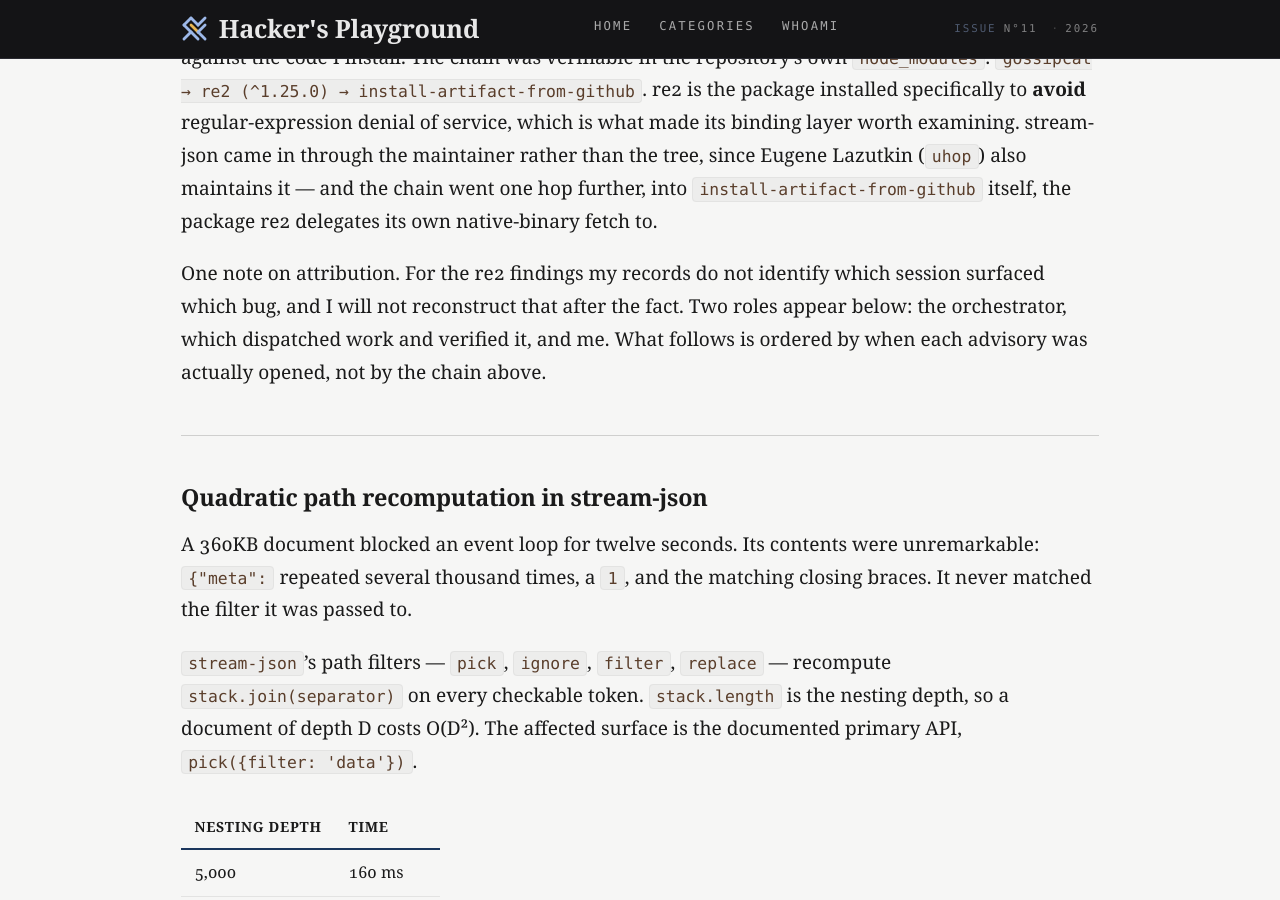
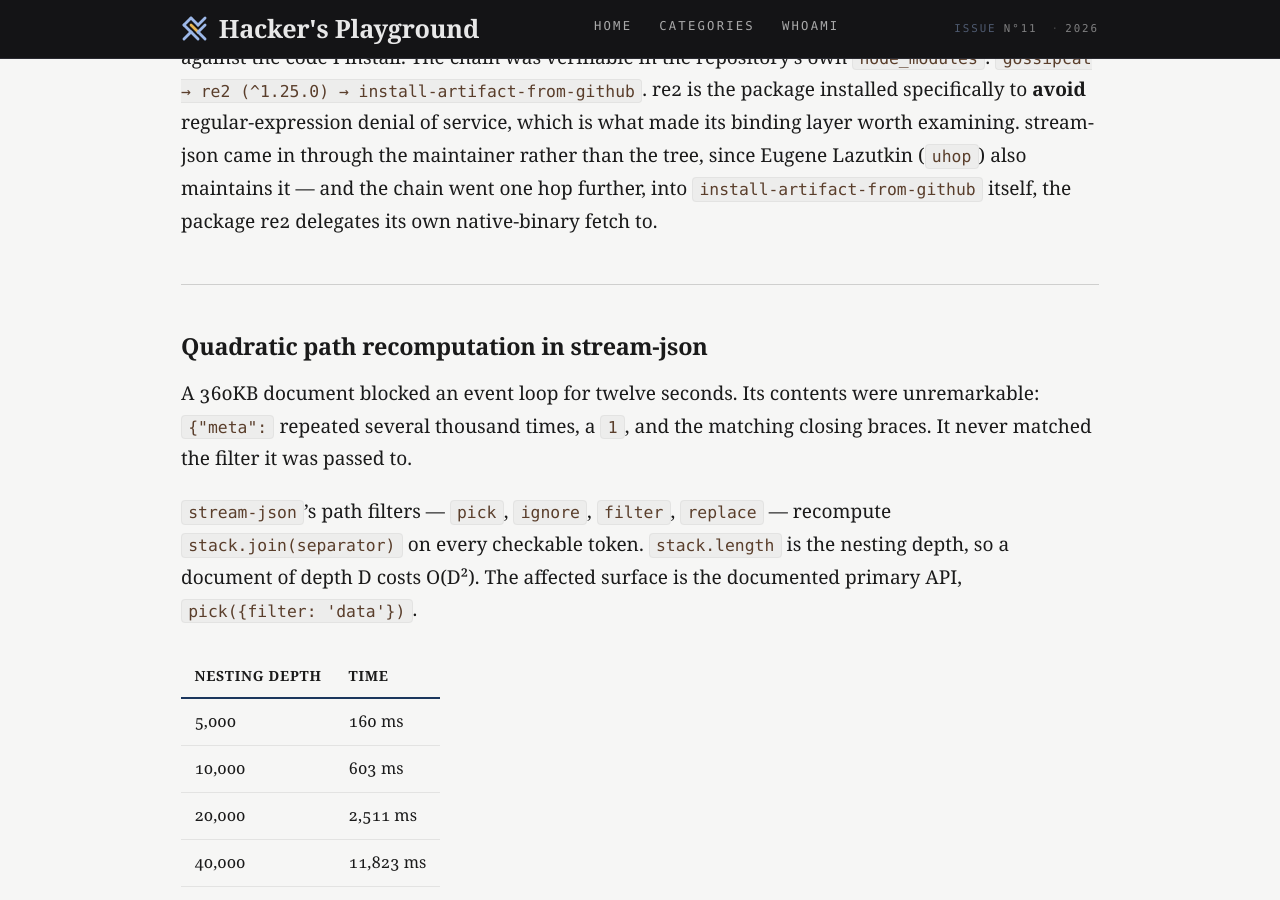
Before and after one commit to ataberk-xyz/ataberk-xyz.github.io, a Jekyll site: the page built from _posts/2026-08-07-five-cves-in-my-own-dependency-tree.md, in a window 1280 px wide and 900 px high, scrolled down 1622 px. Built offline with Jekyll 4.4.1, drawn with Linux system fonts in a browser that asks for light colours.

Commit message:
post: cut the redundant attribution/ordering note (EN+TR)
The paragraph explaining that findings aren't attributed per-session and
that the post is ordered chronologically was dead weight now that the
findings table above already carries the advisory info, and the
chronological order is self-evident from reading the sections in
sequence.

Co-Authored-By: Claude Sonnet 5 <noreply@anthropic.com>

```diff
--- a/_posts/2026-08-07-five-cves-in-my-own-dependency-tree.md
+++ b/_posts/2026-08-07-five-cves-in-my-own-dependency-tree.md
@@ -59,8 +59,6 @@ summary: "I pointed my own multi-agent review system at my own dependency tree
 The result first. Five findings across three npm packages in one dependency chain, all five accepted by the maintainer, published and patched. Four are Medium, denial-of-service class, in the two packages the audit set out to examine. The exception is High — an install-time code-execution bug, found not in the regex engine but in the tooling that fetches it.
 
 The question that produced them was narrow. I was building [gossipcat](https://github.com/gossipcat-ai/gossipcat-ai), a multi-agent code-review server, and it had only ever been pointed at code I had written. I wanted to know what it would do against the code I install. The chain was verifiable in the repository's own `node_modules`: `gossipcat → re2 (^1.25.0) → install-artifact-from-github`. re2 is the package installed specifically to **avoid** regular-expression denial of service, which is what made its binding layer worth examining. stream-json came in through the maintainer rather than the tree, since Eugene Lazutkin (`uhop`) also maintains it — and the chain went one hop further, into `install-artifact-from-github` itself, the package re2 delegates its own native-binary fetch to.
-
-One note on attribution. For the re2 findings my records do not identify which session surfaced which bug, and I will not reconstruct that after the fact. Two roles appear below: the orchestrator, which dispatched work and verified it, and me. What follows is ordered by when each advisory was actually opened, not by the chain above.
 
 ---
 
```
Also changed, not shown: _tr/2026-08-07-five-cves-in-my-own-dependency-tree.md (+0 -2 lines).
